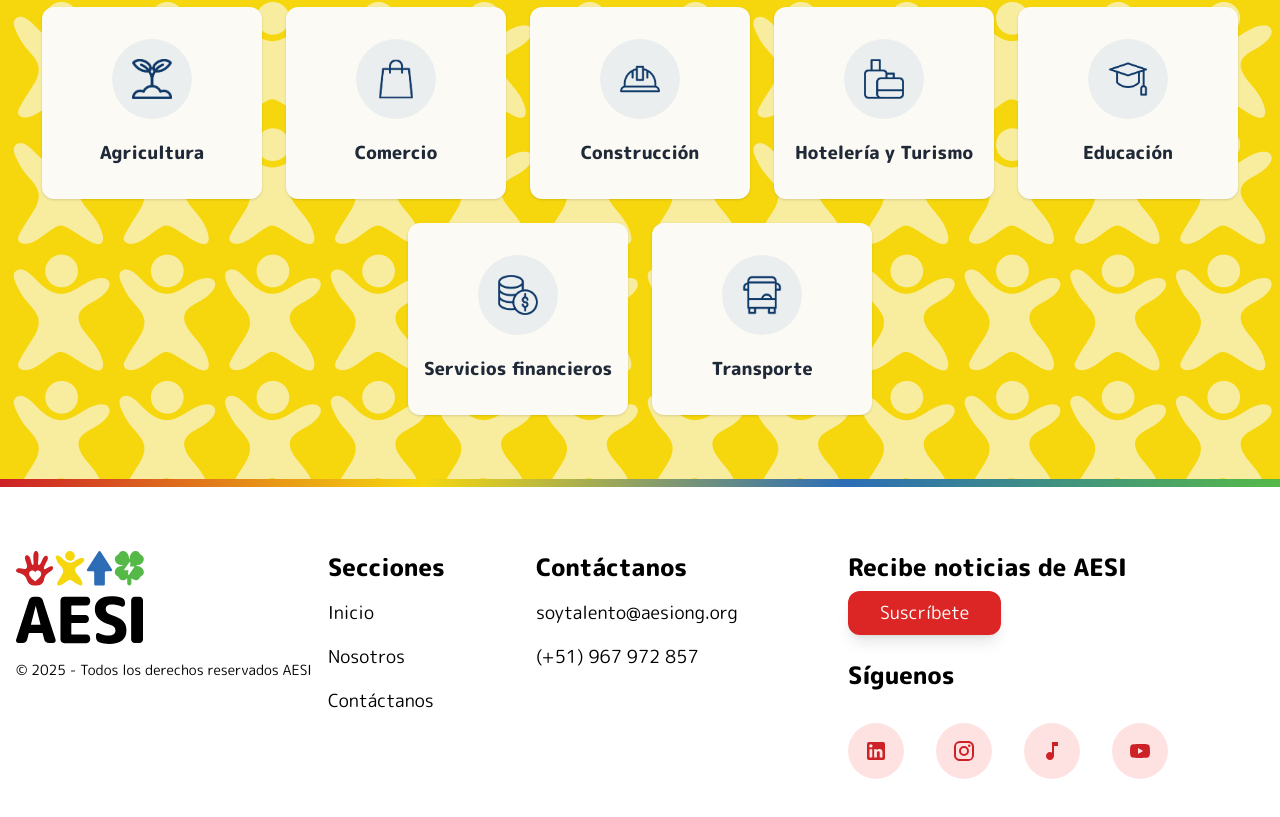
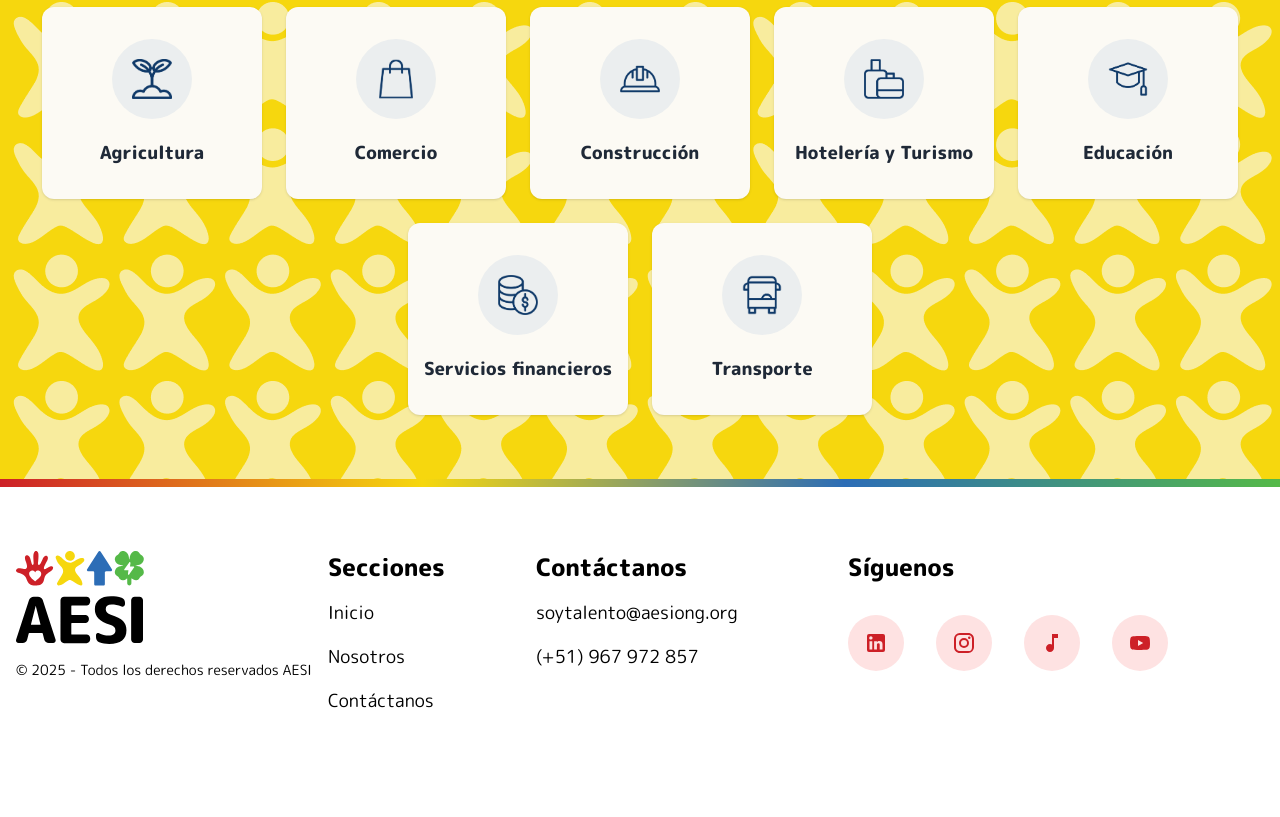
Before and after one commit to AESI-ong/bolsa-trabajo-inclusivo-frontend, a Next.js app: page / in a window 1280 px wide. Shown: the part 955-1772 px from the top of the page. After the commit the page ends 1734 px from the top, so only its background shows below. Built offline with nearby package versions, Linux system fonts and the light colour scheme; no server answers.

Commit message:
Refactor: Remove subscription section from Footer component

```diff
--- a/components/Footer.tsx
+++ b/components/Footer.tsx
@@ -90,14 +90,6 @@ const Footer = () => {
 
         {/* Noticias + Redes */}
         <div className="md:col-span-4 flex flex-col items-center md:items-start">
-          <h2 className="font-semibold text-xl md:text-2xl mb-8 md:mb-2 text-center md:text-start w-full">
-            Recibe noticias de AESI
-          </h2>
-          <div className="flex mb-6 w-full justify-center md:justify-start">
-            <button className="cursor-pointer bg-red-600 text-white px-8 py-2 font-medium transition-colors shadow-lg rounded-xl text-base md:text-lg">
-              Suscríbete
-            </button>
-          </div>
 
           <h2 className="font-semibold text-xl md:text-2xl text-center md:text-start mb-8 w-full">
             Síguenos
```
